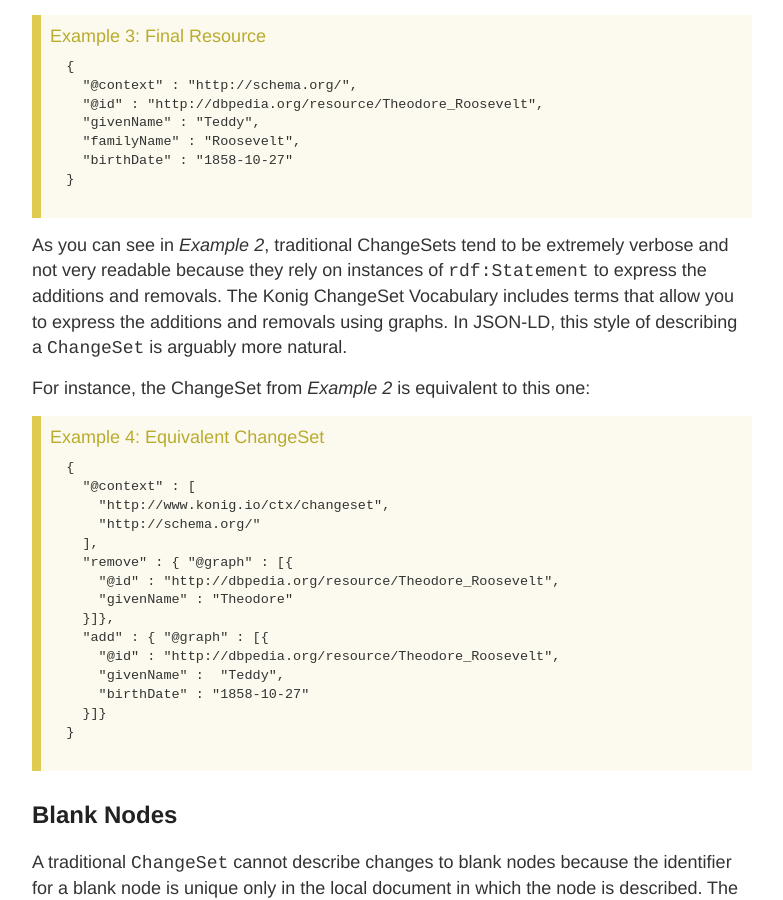
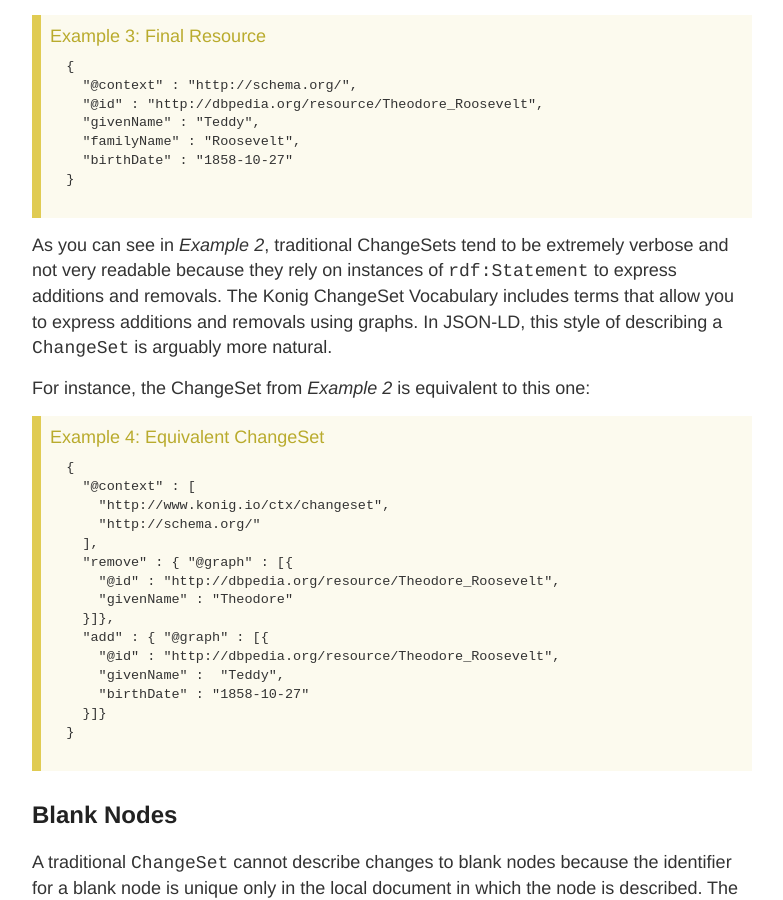
Before and after one commit to konigio/konigio.github.io, a Jekyll site: the page built from _posts/2015-02-05-Change-Sets.md, in a window 1280 px wide and 900 px high, scrolled down 1115 px. Shown: the whole window, without its empty margins (248-1031 px from the left). Built offline with Jekyll 4.4.1, drawn with Linux system fonts in a browser that asks for light colours; Markdown is read by kramdown in place of the engine named in the settings.

Commit message:
Update accounts and ChangeSets

```diff
--- a/_config.yml
+++ b/_config.yml
@@ -21,12 +21,12 @@
   email:
   facebook:
   flickr:
-  github: barryclark/jekyll-now
+  github: konigio
   instagram:
   linkedin:
   pinterest:
   rss: # just type anything here for a working RSS icon
-  twitter: jekyllrb
+  twitter: gdmcfall
   stackoverflow: # your stackoverflow profile, e.g. "users/50476/bart-kiers"
   youtube: # channel/<your_long_string> or user/<user-name>
   googleplus: # anything in your profile username that comes after plus.google.com/
--- a/_posts/2015-02-05-Change-Sets.md
+++ b/_posts/2015-02-05-Change-Sets.md
@@ -65,8 +65,8 @@
 </div>
 
 As you can see in *Example 2*, traditional ChangeSets tend to be extremely verbose and not very
-readable because they rely on instances of `rdf:Statement` to express the additions and
-removals.  The Konig ChangeSet Vocabulary includes terms that allow you to express the
+readable because they rely on instances of `rdf:Statement` to express additions and
+removals.  The Konig ChangeSet Vocabulary includes terms that allow you to express
 additions and removals using graphs.  In JSON-LD, this style of describing a `ChangeSet` is
 arguably more natural.
 
```
